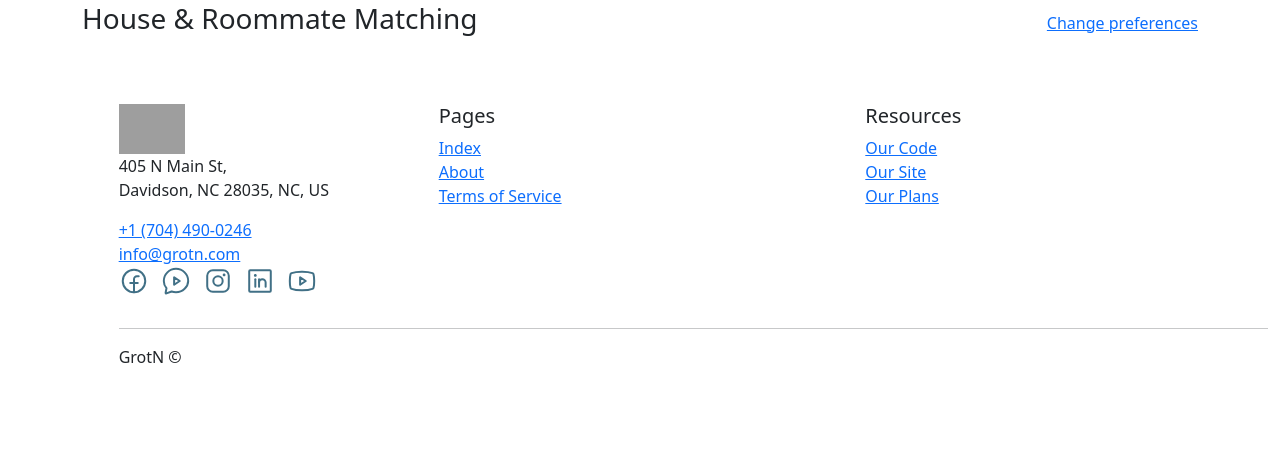
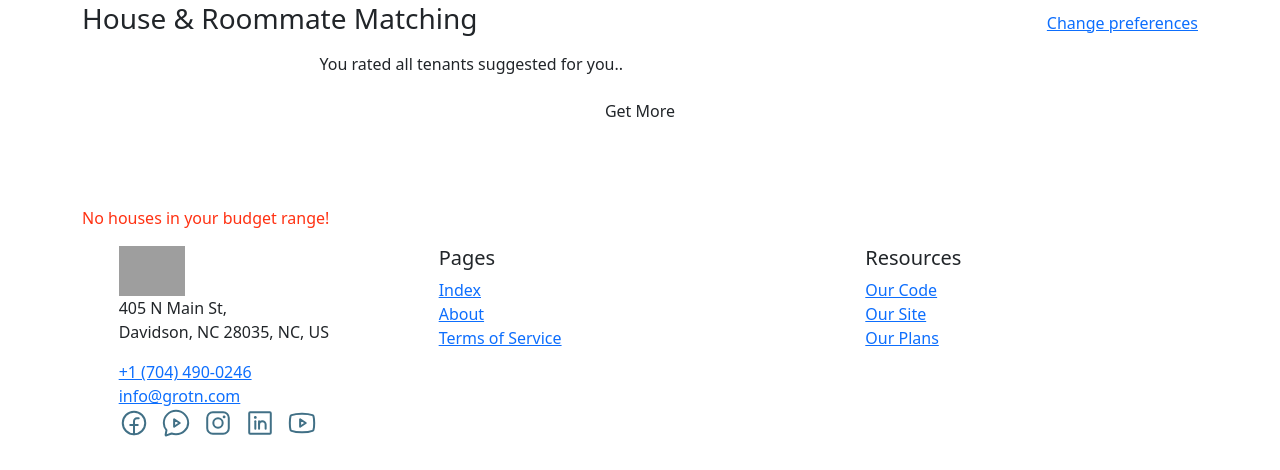
Before and after one commit to Umair-A-Mirza/GrotN, a Django app: page /tenant/matches/ in a window 1280 px wide. Shown: the part 59-529 px from the top of the page. Run offline with Django 4.2, Linux system fonts and the light colour scheme; a user stored in the database is signed in; tables that the repository leaves empty hold one stand-in row (values such as "Sample post"); some libraries are stand-ins or nearby versions; grey boxes are pictures that could not be loaded.

Commit message:
renovating the database structure with Swipe & Match models. Aimed effective matching of tenants

```diff
--- a/index/views.py
+++ b/index/views.py
@@ -4,6 +4,9 @@
 
 def index(request):
     if not request.user.is_authenticated:
+        return render(request, 'index/index.html')
+    elif 'force' in request.GET:
+        print("Main pageee")
         return render(request, 'index/index.html')
 
     if request.user.first_name == "landlord":
--- a/templates/tenant/_footer.html
+++ b/templates/tenant/_footer.html
@@ -70,7 +70,7 @@
           <div class="footer-widget">
             <h5>Pages</h5>
             <ul class="list-unstyled">
-              <li><a href="https://grotn.com?force=true" class="footer-link">Index</a></li>
+              <li><a href="{% url 'index:index' %}?force=true" class="footer-link">Index</a></li>
               <li><a href="{% url 'index:about' %}" class="footer-link">About</a></li>
               <li><a href="{% url 'index:tos' %}" class="footer-link">Terms of Service</a></li>
             </ul>
@@ -171,7 +171,7 @@
               <div class="footer-widget">
                 <h5>Pages</h5>
                 <ul class="list-unstyled">
-                  <li><a href="https://grotn.com?force=true" class="footer-link">Index</a></li>
+                  <li><a href="{% url 'index:index' %}?force=true" class="footer-link">Index</a></li>
                   <li><a href="{% url 'index:about' %}" class="footer-link">About</a></li>
                   <li><a href="{% url 'index:tos' %}" class="footer-link">Terms of Service</a></li>
                 </ul>
@@ -211,7 +211,7 @@
               <div class="footer-widget">
                 <h5>Pages</h5>
                 <ul class="list-unstyled">
-                  <li><a href="https://grotn.com?force=true" class="footer-link">Index</a></li>
+                  <li><a href="{% url 'index:index' %}?force=true" class="footer-link">Index</a></li>
                   <li><a href="{% url 'index:about' %}" class="footer-link">About</a></li>
                   <li><a href="{% url 'index:tos' %}" class="footer-link">Terms of Service</a></li>
                 </ul>
--- a/templates/tenant/matches.html
+++ b/templates/tenant/matches.html
@@ -70,13 +70,38 @@
               {% if other_tenant %}
               <h4>{{ other_tenant.fullName }}</h4>
               <p>{{ other_tenant.about }}</p>
-              <form action="GET" class="flex align-items-center content-center">
+              <form method="POST" action="{% url 'tenant:matches' %}"
+                class="flex align-items-center content-center">
+                {% csrf_token %}
+                <input type="hidden" value="{{ other_tenant.id }}" name="partner_id">
                 <button class="btn d-block d-md-inline-block w-md-auto w-100"
-                style="background-color: #ff4112;">
+                style="background-color: #ff4112;:hover{background-color: #ff4112 !important;}"
+                name="reject"
+                type="submit">
                   Reject
                 </button>
-                <button class="btn d-block d-md-inline-block w-md-auto w-100">
+                <button class="btn d-block d-md-inline-block w-md-auto w-100"
+                name="shortlist"
+                type="submit">
                   Shortlist
+                </button>
+              </form>
+              {% elif tenant.roommate == False %}
+              <p style="color: #ca4112;">
+                You are currently set to not having roommates. Change your profile settings to rate potential roommates!</p>
+              <form method="GET" action="{% url 'tenant:profile' %}"
+                class="flex align-items-center content-center">
+                <button class="btn d-block d-md-inline-block w-md-auto w-100" type="submit" name="more">
+                  Profile Settings
+                </button>
+              </form>
+              {% else %}
+              <p>You rated all tenants suggested for you..</p>
+              <form method="POST" action="{% url 'tenant:matches' %}"
+                class="flex align-items-center content-center">
+                {% csrf_token %}
+                <button class="btn d-block d-md-inline-block w-md-auto w-100" type="submit" name="more">
+                  Get More
                 </button>
               </form>
               {% endif %}
@@ -151,6 +176,8 @@
             </div>
           </div>
         </div>
+        {% empty %}
+        <p style="color: #ff3112;">No houses in your budget range!</p>
         {% endfor %}
 
       </div>
--- a/tenant/admin.py
+++ b/tenant/admin.py
@@ -2,6 +2,6 @@
 
 # Register your models here.
 
-from .models import Match
+from .models import Swipe
 
-admin.site.register(Match)
+admin.site.register(Swipe)
--- a/tenant/views.py
+++ b/tenant/views.py
@@ -4,7 +4,7 @@
 
 from landlord.models import House
 from authentication.models import Tenant
-from .models import Match
+from .models import Swipe
 
 # Create your views here.
 
@@ -33,7 +33,7 @@
             'interests': interests,
             'preferences': preferences
         }
-        print(values)
+
         try:
             new_tenant = Tenant.objects.filter(user=request.user)
             new_tenant.update(**values)
@@ -41,25 +41,80 @@
         except ValidationError as e:
             print(e.message_dict)
 
+        # create a single-person match
+        if not roommate:
+            existing_swipes = Swipe.objects.filter(tenant=tenant)
+            for existing_swipe in existing_swipes:
+                existing_swipe.active = False
+                existing_swipe.save()
+
+            match = Swipe(tenant=tenant, partner=None, status=True)
+            match.save()
+        else:
+            match = Swipe.objects.filter(tenant=tenant, partner=None).first()
+            if match:
+                match.delete()
+
         return redirect('tenant:matches')
 
     return render(request, 'tenant/profile.html', {"tenant": tenant})
 
 def matches(request):
+    # Get the logged in tenant and their budget
     tenant = Tenant.objects.filter(user=request.user).first()
     budget = tenant.budget
+
+    if request.method == 'POST':
+        # if the user doesn't have any matches left, prompt them to click on 'more'
+        # if user clicks on 'more', deactivate 5 of their random matches
+        if 'more' in request.POST:
+            tenant_swipes = Swipe.objects\
+                .filter(tenant=tenant)\
+                .order_by('?')[:5]
+
+            for tenant_swipe in tenant_swipes:
+                tenant_swipe.active = False
+                tenant_swipe.save()
+            return redirect('tenant:matches')
+
+        # if user clicks on 'shortlist' or 'reject', update the swipe
+        # TODO: based on the old and current swipe, update the match!
+        partner_id = request.POST.get('partner_id')
+        partner = Tenant.objects.filter(id=partner_id).first()
+
+        existing_swipe = Swipe.objects.filter(tenant=tenant, partner=partner).first()
+        if existing_swipe:
+            existing_swipe.status = "shortlist" in request.POST
+            existing_swipe.active = True
+            existing_swipe.save()
+            return redirect('tenant:matches')
+
+        # if match doesn't exist, create a new one
+        swipe = Swipe(tenant=tenant, partner=partner, status="shortlist" in request.POST)
+        swipe.save()
+        return redirect('tenant:matches')
+
+
+    # Get houses that are within user's budget
     houses = House.objects.\
         filter(price__lte=budget+budget*0.2)\
         .annotate(diff=Func(F('price') - budget, function="ABS"))\
         .order_by('diff')
 
-    other_tenant = Tenant.objects\
+    # Get 5 random tenants
+    other_tenants = Tenant.objects\
         .exclude(user=request.user)\
-        .order_by('?')\
-        \
-        .first()
+        .order_by('?')[:5] if tenant.roommate else []
 
-    return render(request, 'tenant/matches.html', {'houses': houses, 'other_tenant': other_tenant})
+    # Send one non-active match to the user
+    for other_tenant in other_tenants:
+        print(other_tenant)
+        match = Swipe.objects.filter(tenant=tenant, partner=other_tenant).first()
+        print(match)
+        if not match or not match.active:
+            return render(request, 'tenant/matches.html', {'houses': houses, 'other_tenant': other_tenant})
+
+    return render(request, 'tenant/matches.html', {'houses': houses, 'tenant': tenant})
 
 def housing(request):
     return render(request, 'tenant/housing.html')
```
Also changed, not shown: templates/index/_properties.html (+6 -6 lines), templates/index/index.html (+16 -0 lines), tenant/models.py (+17 -9 lines), landlord/migrations/0006_alter_housing_tenants.py (added), landlord/migrations/0007_alter_housing_tenants.py (added), tenant/migrations/0002_remove_match_partner_status_and_more.py (added), tenant/migrations/0003_match_active.py (added), tenant/migrations/0004_swipe_remove_match_partner_remove_match_tenant.py (added), tenant/migrations/0005_delete_match_swipe_partner_swipe_tenant.py (added), tenant/migrations/0006_match.py (added), tenant/migrations/0007_alter_match_match_id.py (added).
